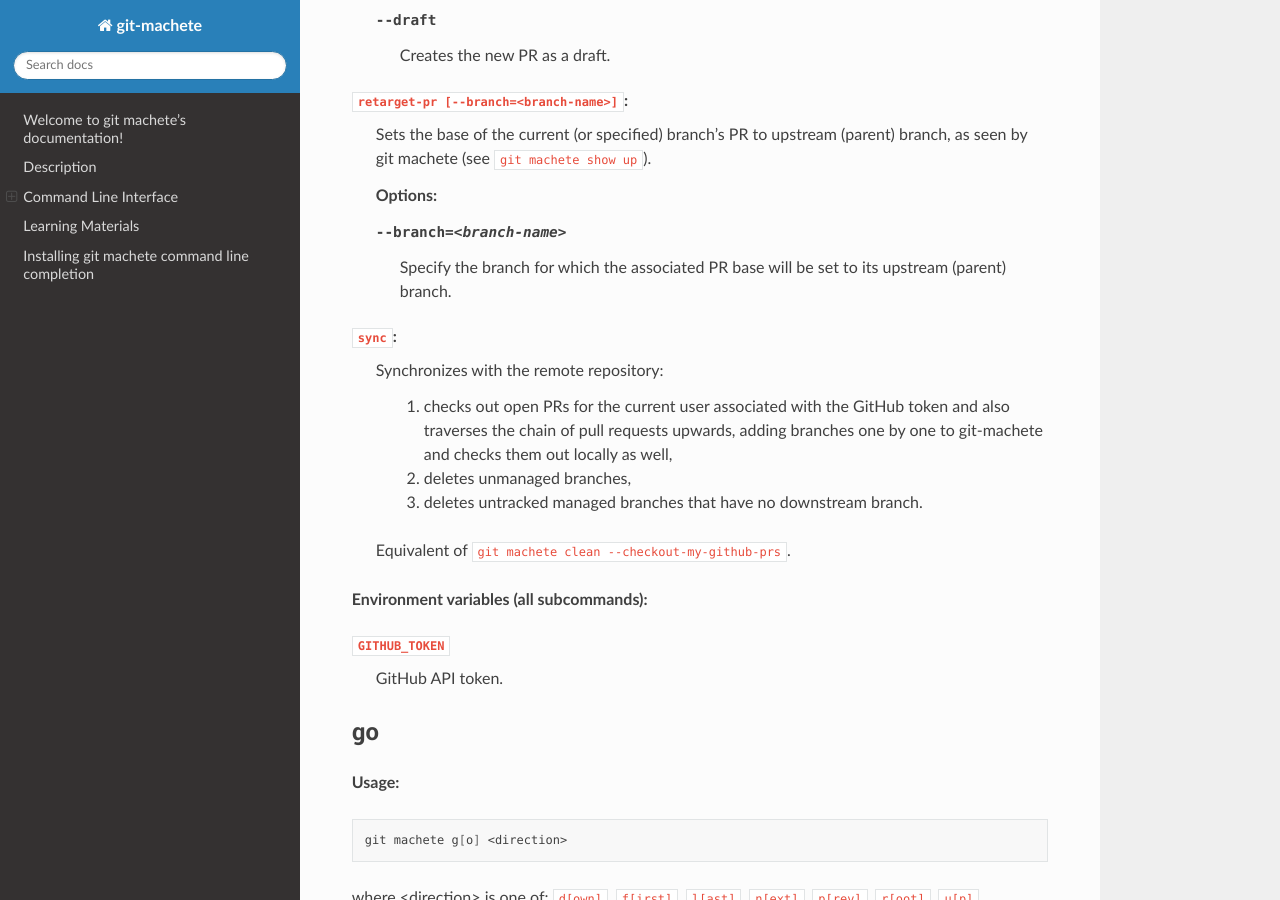
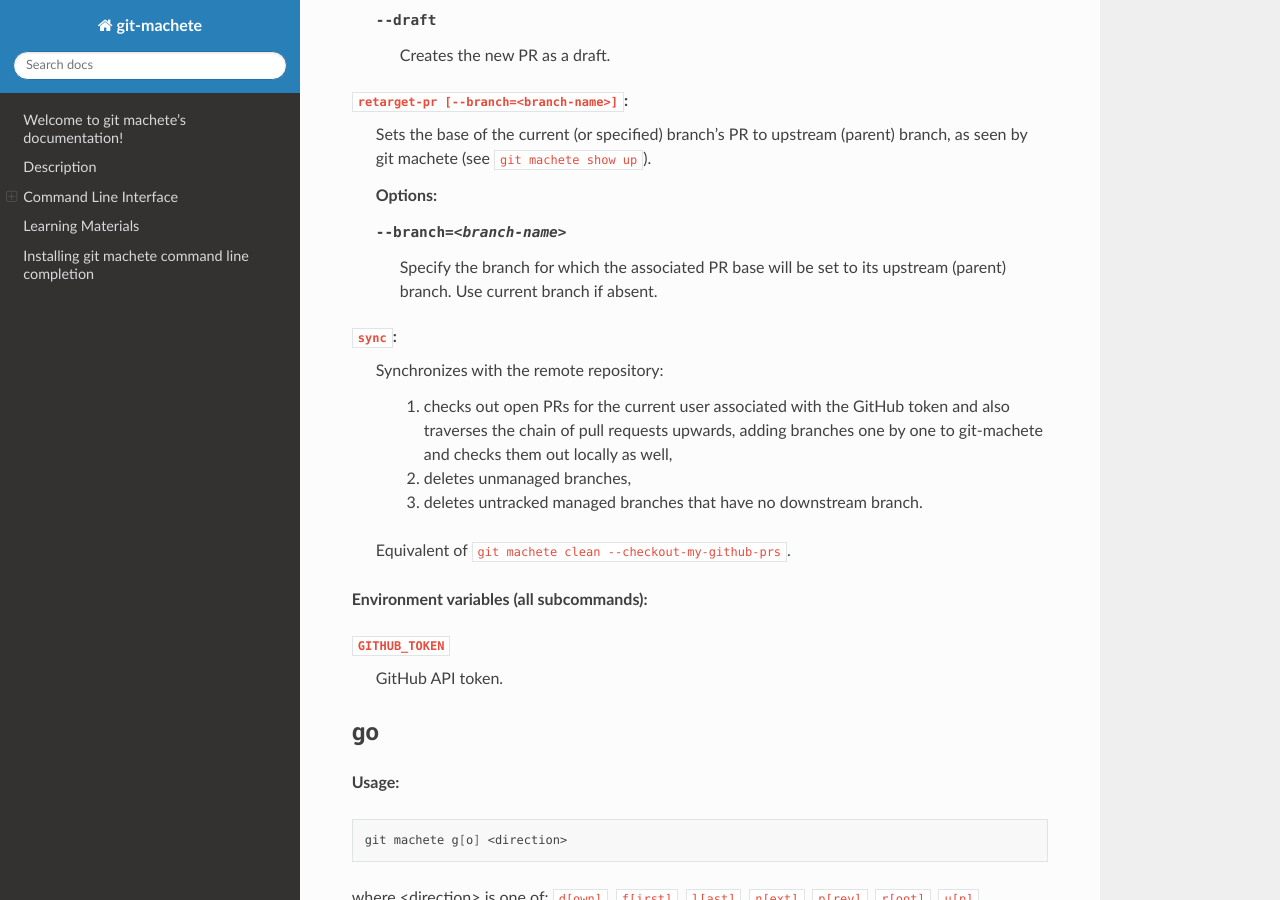
Before and after one commit to VirtusLab/git-machete, a Sphinx documentation site: the page built from docs/source/index.rst, in a window 1280 px wide and 900 px high, scrolled down 18255 px. Built offline with Sphinx 7.4.7 and the Read the Docs theme 2.0.0, drawn with Linux system fonts in a browser that asks for light colours.

Commit message:
Update docs/source/cli_help/github.rst
Co-authored-by: Paweł Lipski <pawel.p.lipski@gmail.com>

```diff
--- a/docs/source/cli_help/github.rst
+++ b/docs/source/cli_help/github.rst
@@ -62,7 +62,7 @@
 
     **Options:**
 
-    --branch=<branch-name>     Specify the branch for which the associated PR base will be set to its upstream (parent) branch.
+    --branch=<branch-name>     Specify the branch for which the associated PR base will be set to its upstream (parent) branch. Use current branch if absent.
 
 ``sync``:
     Synchronizes with the remote repository:
```
